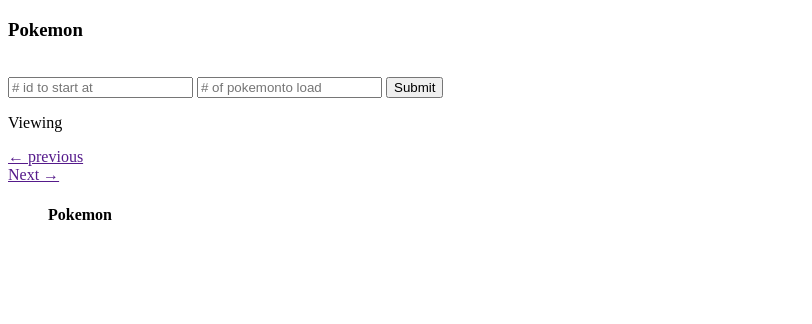
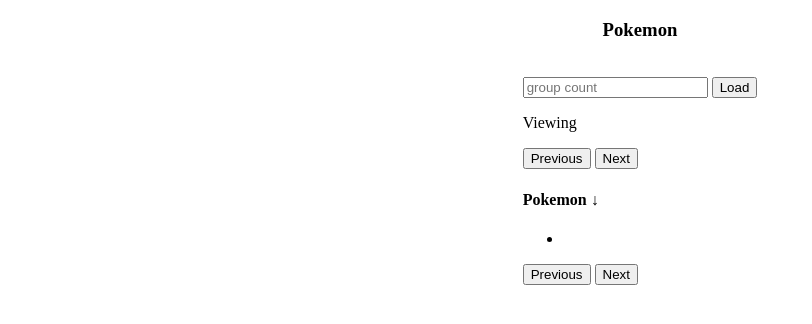
Before and after one commit to orangedragon369-crypto/pokemon-api, a plain HTML site: page index.html in a window 1280 px wide. Shown: the whole page, without its empty margins (0-812 px from the left). Drawn offline with Linux system fonts and the light colour scheme.

Commit message:
2nd draft html

```diff
--- a/index.html
+++ b/index.html
@@ -1,29 +1,37 @@
 <!DOCTYPE html>
 <html>
     <head>
-
+        <link rel="stylesheet" href="css/style.css">
+        <script src="scripts/apiScripts.mjs" defer></script>
     </head>
     <body>
         <header>
-            <script src="scripts/apiScripts.mjs" defer></script>
+            <h3 class="poki-window">Pokemon</h3><br>
         </header>
-        <main>
-            <div class="poki-window">
-                <h3>Pokemon</h3><br>
-                <input type="number" id="numStrt" placeholder="# id to start at">
-                <input type="number" id="numNd" placeholder="# of pokemonto load">
-                <input type="submit" id="btn" value="Submit" onclick="addApiInfo(numStrt, numNd);">
+        <main class="poki-window">
+            <div>
+                <div>
+                    <input type="number" id="num" placeholder="group count">
+                    <input type="submit" id="btn" value="Load" onclick="addApiInfo(numStrt, numNd);">
+                </div>
                 <div>
                     <p>Viewing</p>
                     <div id="current"></div>
-                    <div class="cont">
-                        <div class="btn"><a href="">&larr; previous</a></div>
-                        <div class="btn"><a href="">Next &rarr;</a></div>
+                    <div>
+                        <button type="button" id="pre">Previous</button>
+                        <button type="button" id="nex">Next</button>
                     </div>
                 </div>
-                <ul id="pokemon">
-                    <h4>Pokemon</h4>
-                </ul>
+                <div>
+                    <h4>Pokemon &darr;</h4>
+                    <ul id="pokemon">
+                        <li></li>
+                    </ul>
+                    <div>
+                        <button type="button" id="prior">Previous</button>
+                        <button type="button" id="upcoming">Next</button>
+                    </div>
+                </div>
             </div>
        </main>
     </body>
```
